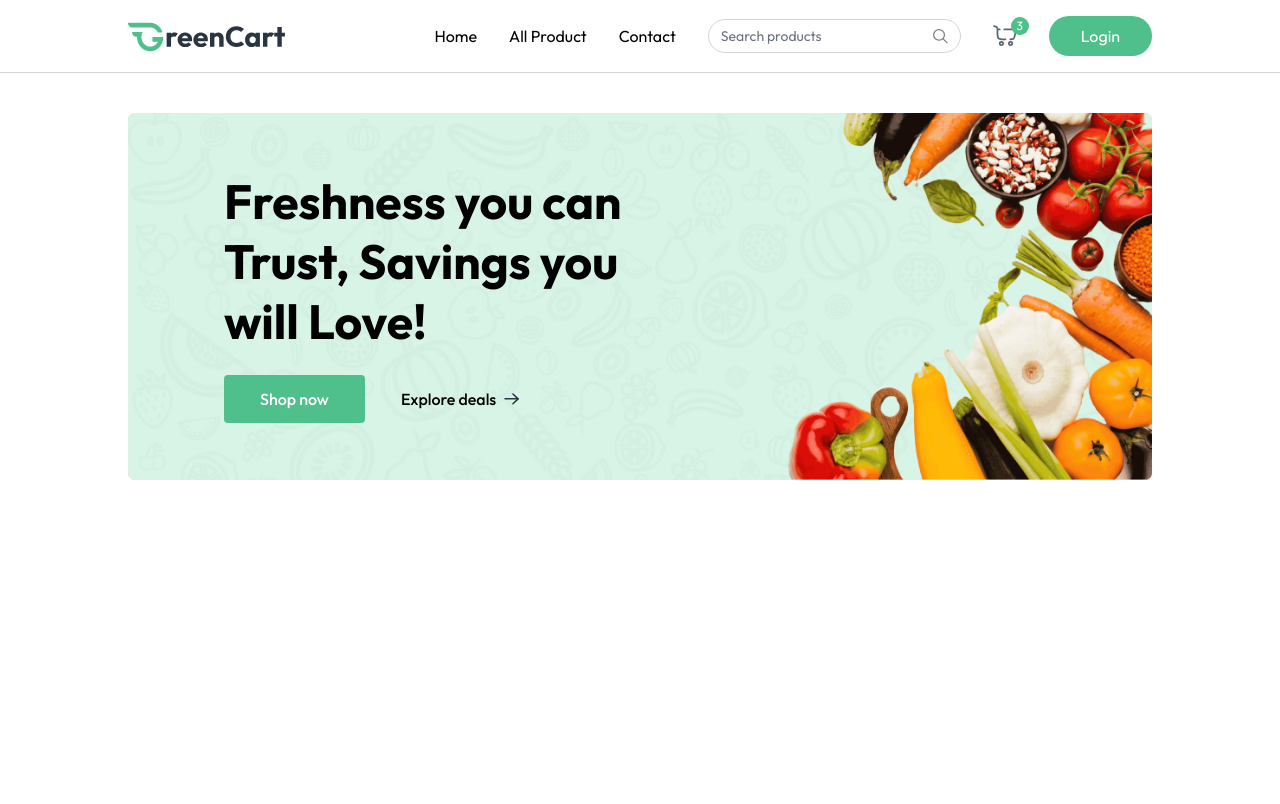
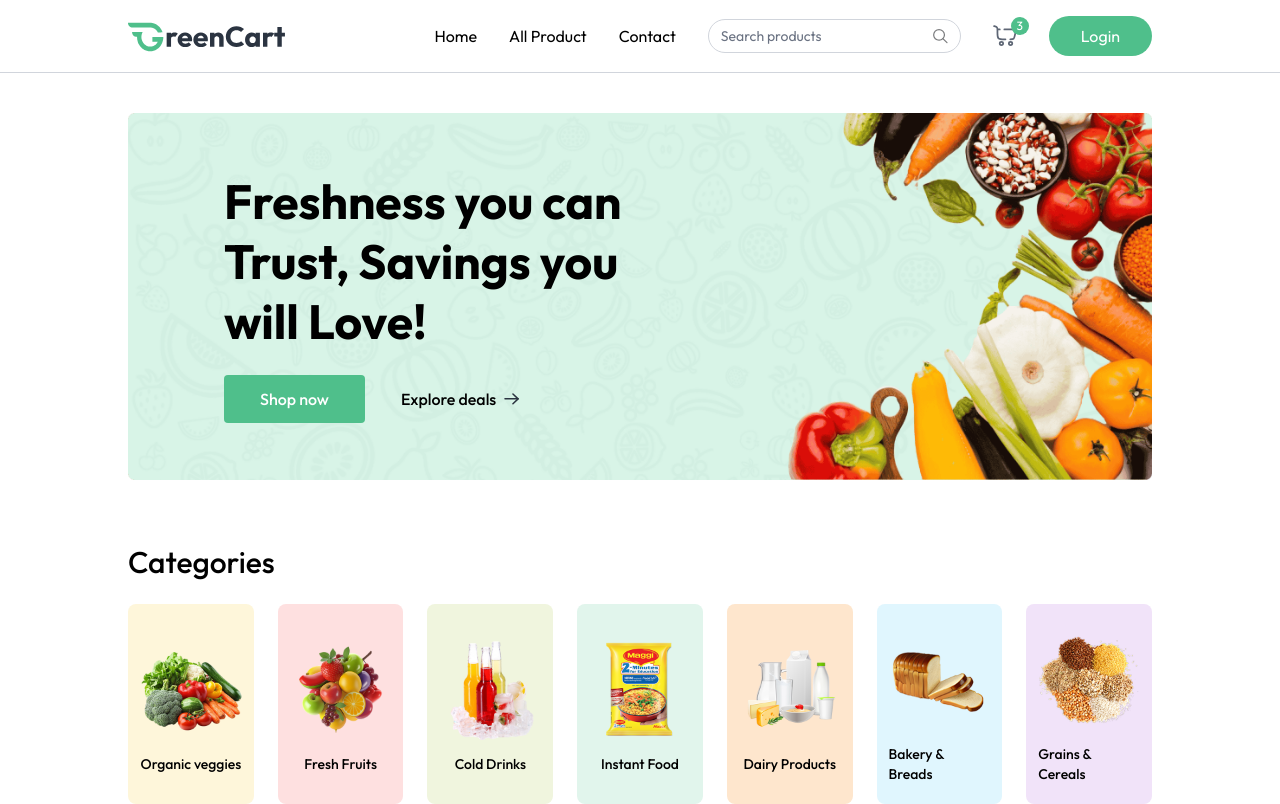
Before and after one commit to pankajsharma81/greencart, a React (Vite) app in the folder client/: page / in a window 1280 px wide. Built offline with nearby package versions, Linux system fonts and the light colour scheme.

Commit message:
Add Categories component and integrate it into Home page

```diff
--- /dev/null
+++ b/client/src/components/Categories.jsx
@@ -0,0 +1,34 @@
+import React from "react";
+import { categories } from "../assets/assets";
+import { useAppContext } from "../context/AppContext";
+
+const Categories = () => {
+  const { navigate } = useAppContext();
+  return (
+    <div className="mt-16">
+      <p className="text-2xl md:text-3xl font-medium">Categories</p>
+      <div className="grid grid-cols-2 sm:grid-cols-3 md:grid-cols-5 lg:grid-cols-6 xl:grid-cols-7 mt-6 gap-6">
+        {categories.map((category, index) => (
+          <div
+            key={index}
+            className="group cursor-pointer py-5 px-3 gap-2 rounded-lg flex flex-col justify-center items-center"
+            style={{ backgroundColor: category.bgColor }}
+            onClick={() => {
+              navigate(`/products/${category.path.toLowerCase()}`);
+              scrollTo(0, 0);
+            }}
+          >
+            <img
+              src={category.image}
+              alt={category.text}
+              className="group-hover:scale-108 transition max-w-28"
+            />
+            <p className="text-sm font-medium">{category.text}</p>
+          </div>
+        ))}
+      </div>
+    </div>
+  );
+};
+
+export default Categories;
--- a/client/src/pages/Home.jsx
+++ b/client/src/pages/Home.jsx
@@ -1,10 +1,12 @@
 import React from 'react'
 import MainBanner from '../components/MainBanner'
+import Categories from '../components/Categories'
 
 const Home = () => {
   return (
     <div className='mt-10'>
         <MainBanner/>
+        <Categories/>
     </div>
   )
 }
```
